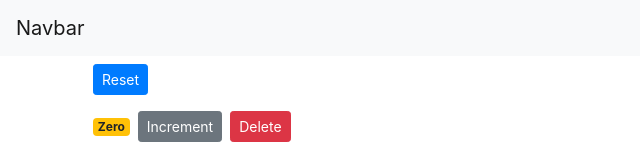
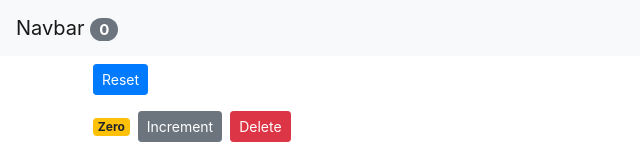
Before and after one commit to msaaddev/Counter-App, a React (Create React App) app: page / in a window 1280 px wide. Shown: the top 156 px of the page, without its empty margins (0-640 px from the left). Built offline with nearby package versions, Linux system fonts and the light colour scheme.

Commit message:
📦NEW: total counters

```diff
--- a/src/App.js
+++ b/src/App.js
@@ -13,7 +13,7 @@ class App extends Component {
     ]
   };
 
-  counterDelete = counterId => {
+  handleDelete = counterId => {
     const newArr = this.state.counters.filter(c => c.id !== counterId);
     this.setState({ counters: newArr });
   };
@@ -37,12 +37,14 @@ class App extends Component {
   render() {
     return (
       <React.Fragment>
-        <NavBar />
+        <NavBar totalCounters={this.state.counters.filter(c => c.value > 0).length} />
         <main className="container">
-          <Counters counters = {this.state.counters}
-          onReset={this.handleReset}
-          onIncrement={this.handleIncrement}
-          onDelele={this.counterDelete} />
+          <Counters
+            counters={this.state.counters}
+            onReset={this.handleReset}
+            onIncrement={this.handleIncrement}
+            onDelele={this.handleDelete}
+          />
         </main>
       </React.Fragment>
     );
--- a/src/components/counterComponent.jsx
+++ b/src/components/counterComponent.jsx
@@ -5,7 +5,7 @@ class Counter extends Component {
   render() {
     return (
       <div>
-        <span style={this.styles} className={this.getCountClasses()}>
+        <span className={this.getCountClasses()}>
           {this.formatCount()}
         </span>
         <button
--- a/src/components/counters.jsx
+++ b/src/components/counters.jsx
@@ -2,7 +2,6 @@ import React, { Component } from "react";
 import Counter from "./counterComponent";
 
 class Counters extends Component {
-
   render() {
     return (
       <div>
@@ -14,10 +13,10 @@ class Counters extends Component {
         </button>
         {this.props.counters.map(counter => (
           <Counter
+            counter={counter}
             key={counter.id}
             onIncrement={this.props.onIncrement}
             onDelete={this.props.onDelete}
-            counter={counter}
           />
         ))}
       </div>
--- a/src/components/navbar.jsx
+++ b/src/components/navbar.jsx
@@ -1,10 +1,15 @@
-import React, { Component } from 'react';
+import React, { Component } from "react";
 
 class NavBar extends Component {
   render() {
     return (
       <nav className="navbar navbar-light bg-light">
-                <a href="https://msaad.dev" className="navbar-brand">Navbar</a>
+        <a href="https://msaad.dev" className="navbar-brand">
+          Navbar {" "}
+          <span className="badge badge-pill badge-secondary">
+              {this.props.totalCounters}
+          </span>
+        </a>
       </nav>
     );
   }
```
Lines whose indentation alone changed are shown as unchanged.
